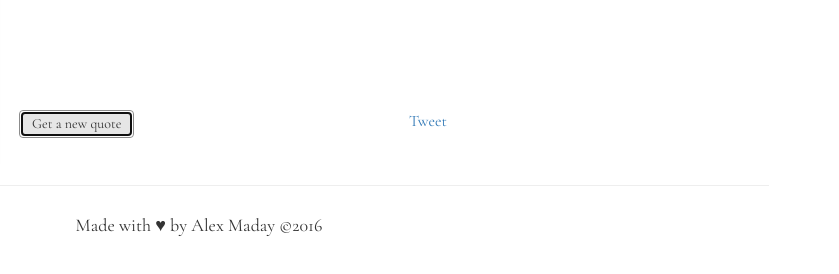
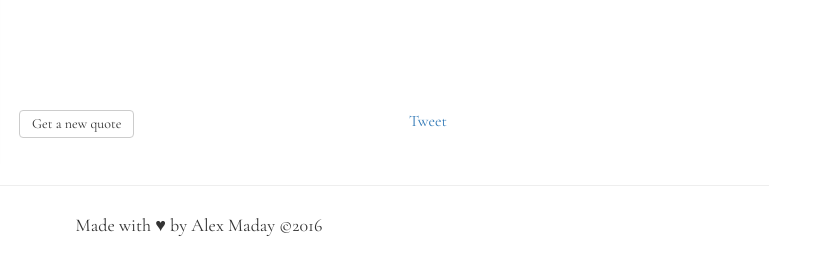
Before and after one commit to AlexMaday/rand-quote-machine, a plain HTML site: page index.html in a window 1280 px wide. Both pictures are taken after a click on the button "Get a new quote". Shown: the part 228-502 px from the top of the page, 441-1280 px from the left. Drawn offline with nearby package versions, Linux system fonts and the light colour scheme.

Commit message:
Add blur to quote button after press

```diff
--- a/js/script.js
+++ b/js/script.js
@@ -91,11 +91,8 @@ var newQuote = function() {
     author.innerHTML = quotations[choice]["author"];
 
     // tweetText.setAttribute('data-text', quotations[choice]["text"]);
-    return true;
+    this.blur();
+    return false;
 }
 
 getQuote.addEventListener("click", newQuote);
-
-document.onload = function() {
-
-};
```
Also changed, not shown: index.html (+1 -5 lines).
